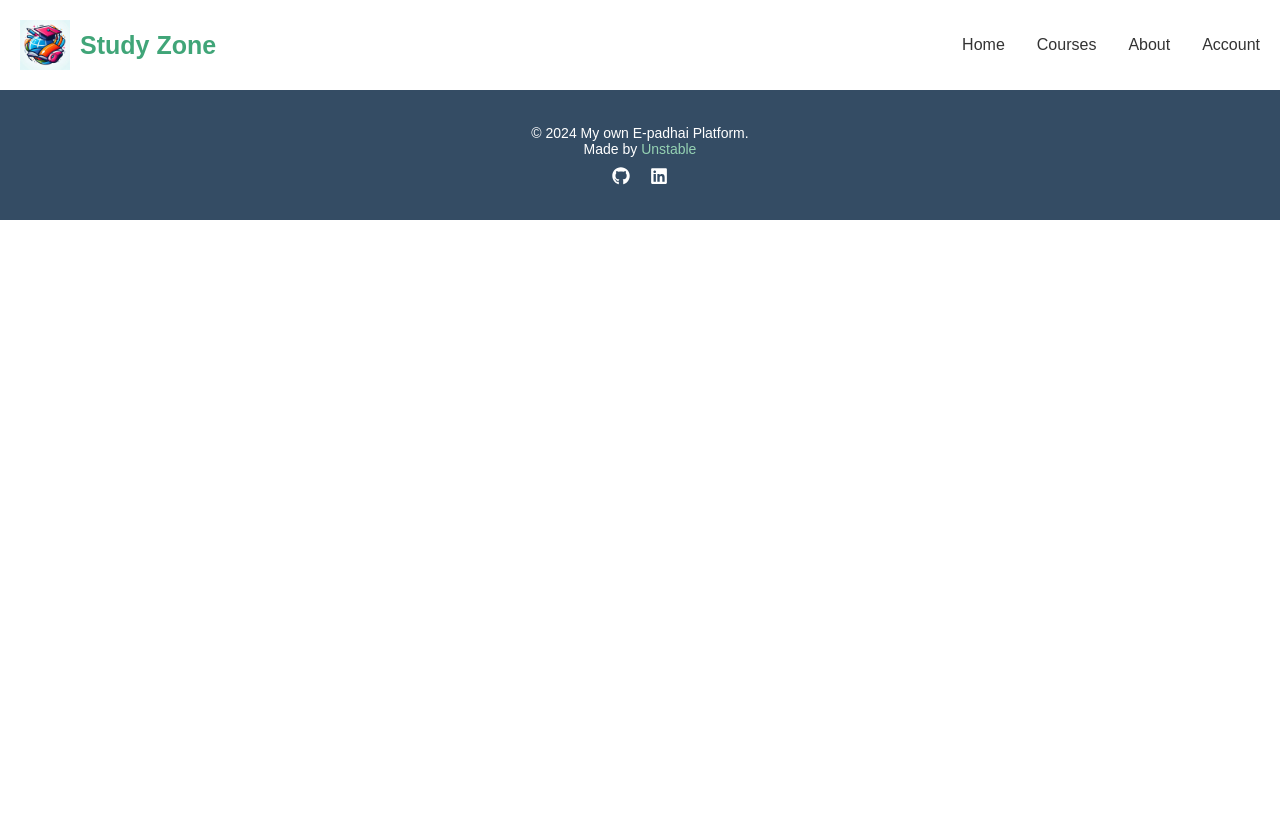
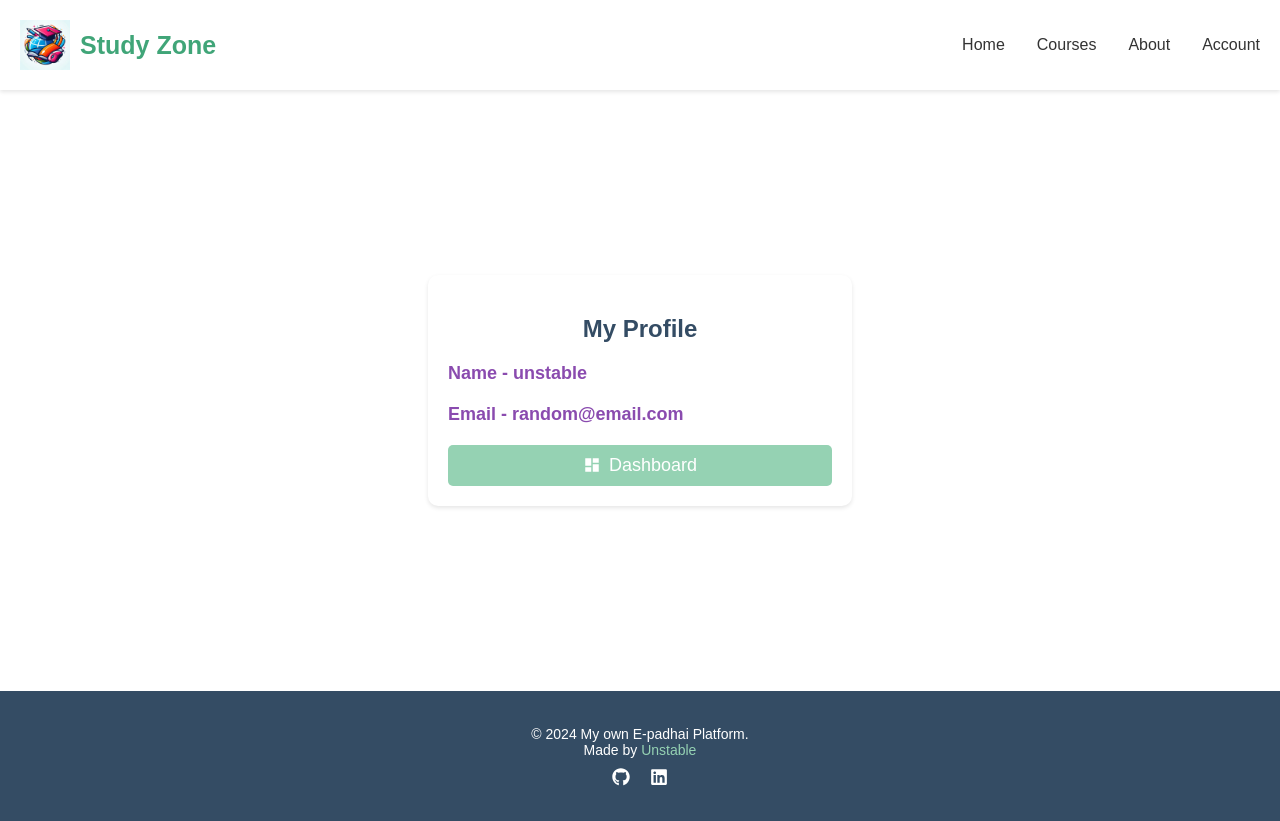
Before and after one commit to Unstable108/StudyZone-E_Learning-Platform, a React (Vite) app in the folder frontend/: page /account in a window 1280 px wide. Before the commit the page ends 800 px from the top, so only its background shows below. Built offline with nearby package versions, Linux system fonts and the light colour scheme.

Commit message:
added profile and about section in frontend

```diff
--- a/frontend/src/App.jsx
+++ b/frontend/src/App.jsx
@@ -7,6 +7,8 @@ import Login from "./components/pages/auth/Login";
 import Register from "./components/pages/auth/Register";
 import Verify from "./components/pages/auth/Verify-otp";
 import Footer from "./components/footer/Footer";
+import About from "./components/pages/about/About";
+import Account from "./components/pages/account/Account";
 
 const App = () => {
   return (
@@ -15,6 +17,8 @@ const App = () => {
         <Header />
         <Routes>
           <Route path="/" element={<Home />} />
+          <Route path="/about" element={<About />} />
+          <Route path="/account" element={<Account />} />
           <Route path="/login" element={<Login />} />
           <Route path="/register" element={<Register />} />
           <Route path="/verify_otp" element={<Verify />} />
--- /dev/null
+++ b/frontend/src/components/pages/about/About.jsx
@@ -0,0 +1,28 @@
+import React from "react";
+import "./about.css";
+
+const About = () => {
+  return (
+    <>
+      <div className="about">
+        <div className="about-content">
+          <h2>About us</h2>
+          <p>
+            “ Welcome to a world where learning knows no bounds – a sanctuary
+            for curious minds and aspiring talents. Our e-learning platform is
+            designed to bridge the gap between knowledge seekers and the vast
+            universe of education. With a diverse array of courses tailored to
+            fit every learner’s pace and style, we empower students to unlock
+            their full potential. Our commitment to excellence is reflected in
+            our interactive content, expert instructors, and a supportive
+            community that fosters growth and innovation. Join us on this
+            transformative journey to enlightenment, where every lesson is a
+            step towards your brighter future.”
+          </p>
+        </div>
+      </div>
+    </>
+  );
+};
+
+export default About;
--- /dev/null
+++ b/frontend/src/components/pages/about/about.css
@@ -0,0 +1,24 @@
+.about {
+  padding: 80px 20px; /* Added padding for better spacing on smaller screens */
+  text-align: center;
+  background-color: #f9f9f9; /* Light background for contrast */
+  min-height: 55vh;
+
+  .about-content {
+    max-width: 800px;
+    margin: 0 auto;
+  }
+
+  h2 {
+    font-size: 32px;
+    color: #344c64; /* Consistent heading color */
+    margin-bottom: 20px;
+  }
+
+  p {
+    font-size: 16px;
+    color: #333;
+    line-height: 1.6;
+    margin: 0 auto; /* Center align text */
+  }
+}
--- /dev/null
+++ b/frontend/src/components/pages/account/Account.jsx
@@ -0,0 +1,27 @@
+import React from "react";
+import { MdDashboard } from "react-icons/md";
+import "./account.css";
+
+const Account = () => {
+  return (
+    <>
+      <div className="profile">
+        <h2>My Profile</h2>
+        <div className="profile-info">
+          <p>
+            <strong>Name - unstable</strong>
+          </p>
+          <p>
+            <strong>Email - random@email.com</strong>
+          </p>
+          <button className="common-btn">
+            <MdDashboard />
+            Dashboard
+          </button>
+        </div>
+      </div>
+    </>
+  );
+};
+
+export default Account;
--- /dev/null
+++ b/frontend/src/components/pages/account/account.css
@@ -0,0 +1,44 @@
+.profile {
+  background-color: white;
+  padding: 20px;
+  border-radius: 10px;
+  box-shadow: 0px 2px 4px rgba(0, 0, 0, 0.1);
+  width: 30%;
+  margin: 185px auto;
+
+  @media (max-width: 768px) {
+    padding: 10px;
+    width: 80%;
+    margin: 90px auto;
+  }
+
+  h2 {
+    font-size: 24px;
+    color: #344c64; /* Consistent heading color */
+    text-align: center;
+    margin-bottom: 20px;
+  }
+
+  .profile-info {
+    text-align: left;
+    margin-top: 15px;
+  }
+
+  p {
+    margin-bottom: 10px;
+    color: #333;
+
+    strong {
+      color: #8a4baf; /* Highlight color */
+    }
+  }
+
+  .common-btn {
+    display: flex;
+    align-items: center;
+    justify-content: center;
+    gap: 8px; /* Gap between icon and text */
+    width: 100%; /* Full width button */
+    margin-top: 20px;
+  }
+}
```
